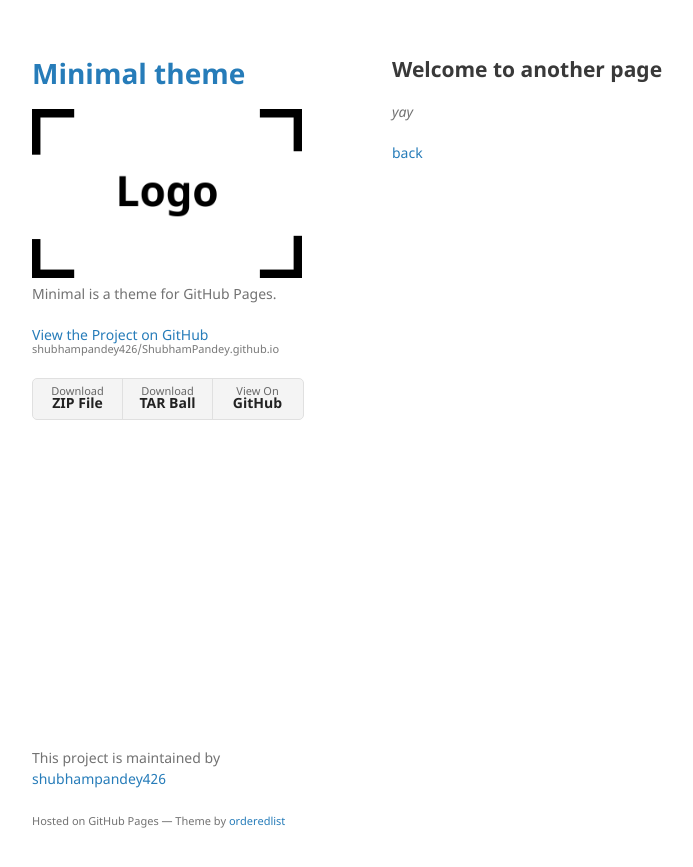
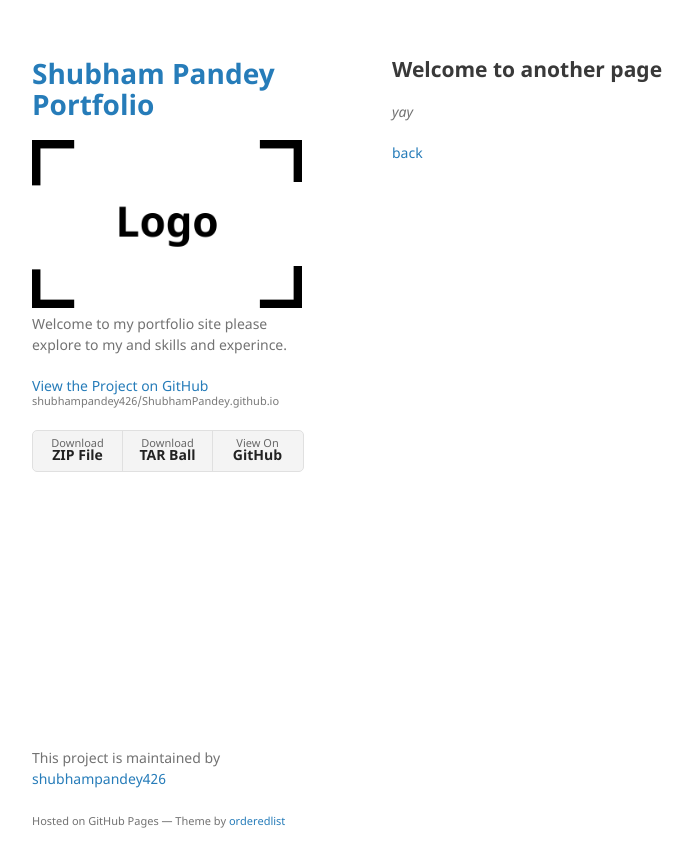
Before and after one commit to shubhampandey426/ShubhamPandey.github.io, a Jekyll site: the page built from another-page.md, in a window 1280 px wide. Shown: the top 867 px of the page, without its empty margins (178-871 px from the left). Built offline with Jekyll 4.4.1, drawn with Linux system fonts in a browser that asks for light colours; our own code applies the rules of GitHub Pages for plain Markdown files.

Commit message:
Update _config.yml

```diff
--- a/_config.yml
+++ b/_config.yml
@@ -1,6 +1,6 @@
-title: Minimal theme
+title: Shubham Pandey Portfolio
 logo: /assets/img/logo.png
-description: Minimal is a theme for GitHub Pages.
+description: Welcome to my portfolio site please explore to my and skills and experince.
 show_downloads: true
 google_analytics:
 theme: jekyll-theme-minimal
```
